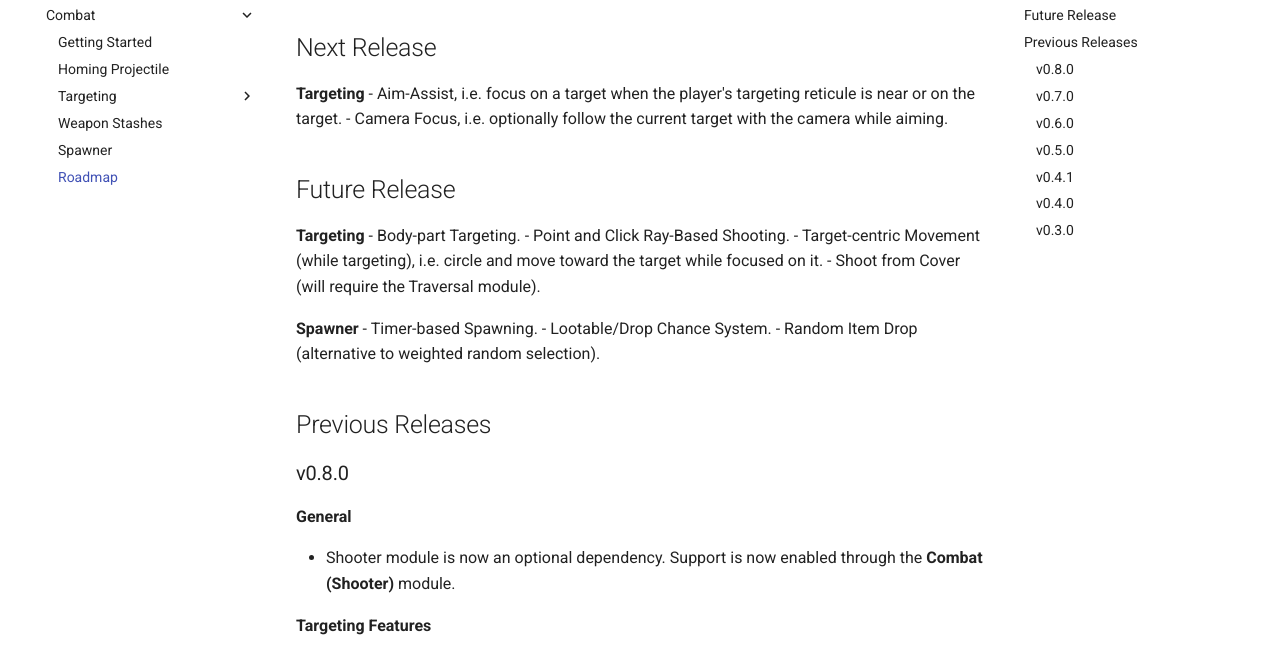
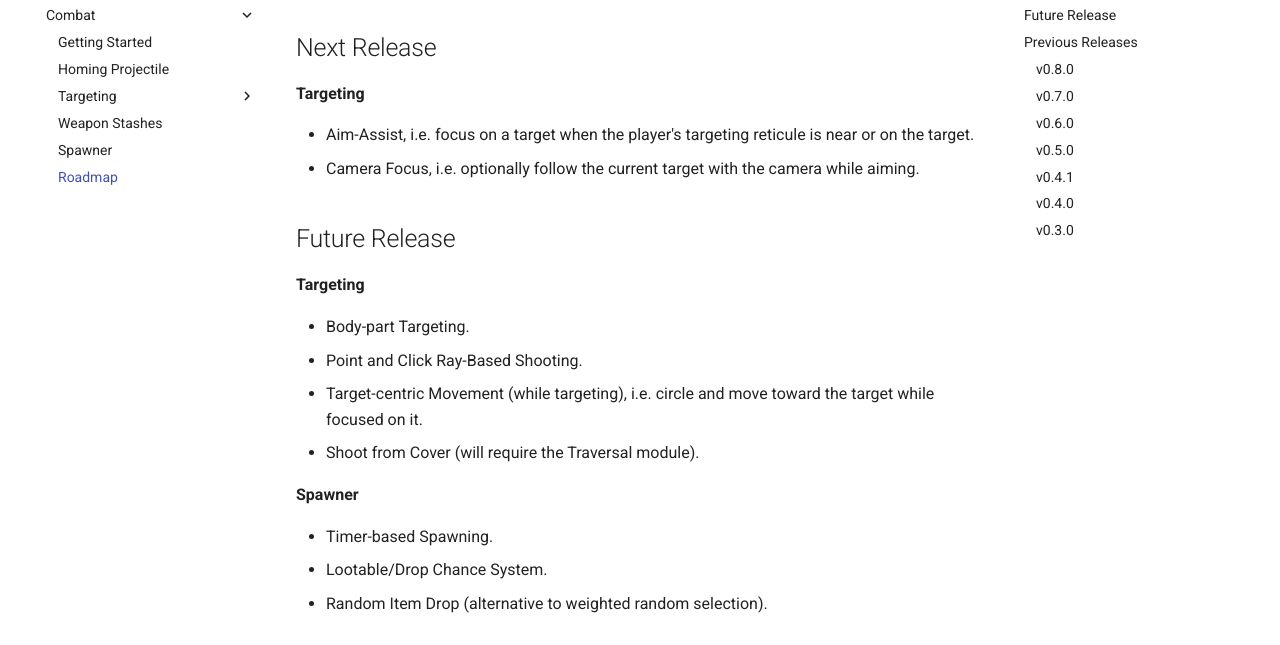
Before and after one commit to fire-chicken-games/firechickengames-docs, a plain HTML site: page combat/roadmap/index.html in a window 1280 px wide. Shown: the part 150-795 px from the top of the page. Drawn offline with Linux system fonts and the light colour scheme.

Commit message:
Deployed 5f72061 with MkDocs version: 1.1.2

```diff
--- a/combat/roadmap/index.html
+++ b/combat/roadmap/index.html
@@ -549,19 +549,25 @@
                   <h1>Roadmap</h1>
 
                 <h2 id="next-release">Next Release<a class="headerlink" href="#next-release" title="Permanent link">#</a></h2>
-<p><strong>Targeting</strong>
-- Aim-Assist, i.e. focus on a target when the player's targeting reticule is near or on the target.
-- Camera Focus, i.e. optionally follow the current target with the camera while aiming.</p>
+<p><strong>Targeting</strong></p>
+<ul>
+<li>Aim-Assist, i.e. focus on a target when the player's targeting reticule is near or on the target.</li>
+<li>Camera Focus, i.e. optionally follow the current target with the camera while aiming.</li>
+</ul>
 <h2 id="future-release">Future Release<a class="headerlink" href="#future-release" title="Permanent link">#</a></h2>
-<p><strong>Targeting</strong>
-- Body-part Targeting.
-- Point and Click Ray-Based Shooting.
-- Target-centric Movement (while targeting), i.e. circle and move toward the target while focused on it.
-- Shoot from Cover (will require the Traversal module).</p>
-<p><strong>Spawner</strong>
-- Timer-based Spawning.
-- Lootable/Drop Chance System.
-- Random Item Drop (alternative to weighted random selection).</p>
+<p><strong>Targeting</strong></p>
+<ul>
+<li>Body-part Targeting.</li>
+<li>Point and Click Ray-Based Shooting.</li>
+<li>Target-centric Movement (while targeting), i.e. circle and move toward the target while focused on it. </li>
+<li>Shoot from Cover (will require the Traversal module).</li>
+</ul>
+<p><strong>Spawner</strong></p>
+<ul>
+<li>Timer-based Spawning.</li>
+<li>Lootable/Drop Chance System.</li>
+<li>Random Item Drop (alternative to weighted random selection).</li>
+</ul>
 <h2 id="previous-releases">Previous Releases<a class="headerlink" href="#previous-releases" title="Permanent link">#</a></h2>
 <h3 id="v080">v0.8.0<a class="headerlink" href="#v080" title="Permanent link">#</a></h3>
 <p><strong>General</strong></p>
```
Also changed, not shown: search/search_index.json (+1 -1 lines), 1 other file.
